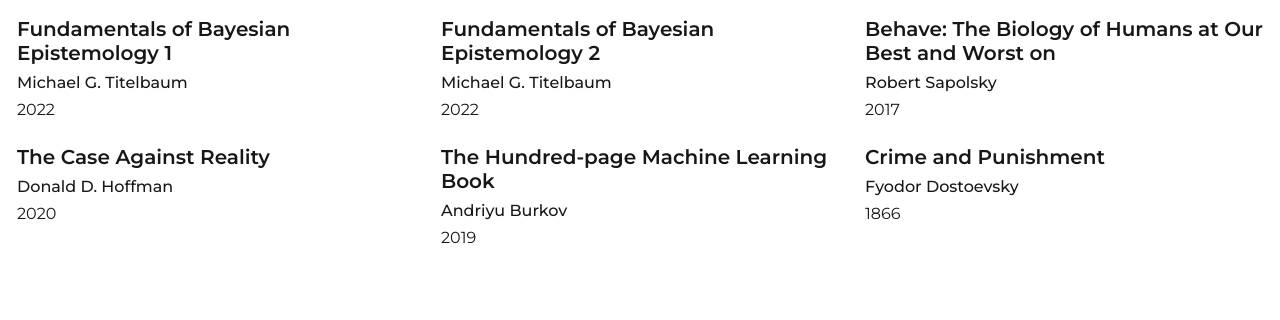
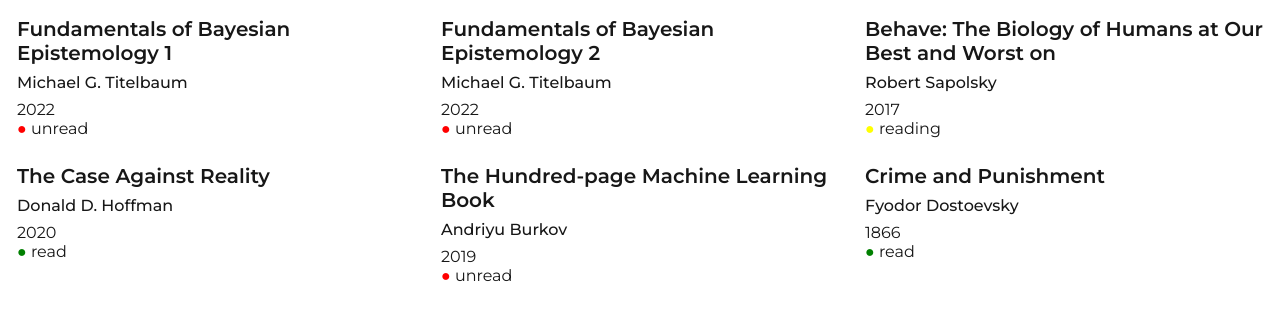
Before and after one commit to LerkkaP/digital-bookshelf, a Next.js app: page / in a window 1280 px wide. Shown: the top 320 px of the page. Built offline with nearby package versions, Linux system fonts and the light colour scheme.

Commit message:
add statuses to books and indicate them by color

```diff
--- a/app/globals.css
+++ b/app/globals.css
@@ -46,3 +46,17 @@ body {
   font-weight: 500;
   margin: 0.5rem 0;
 }
+
+/* Book statuses */
+
+.read {
+  color: green;
+}
+
+.unread {
+  color: red;
+}
+
+.reading {
+  color: yellow;
+}
--- a/app/page.tsx
+++ b/app/page.tsx
@@ -4,7 +4,8 @@ type Book = {
   id: string,
   title: string,
   author: string,
-  published: number
+  published: number,
+  status: string
 }
 
 export default async function Page() {
@@ -19,6 +20,7 @@ export default async function Page() {
             <h2 className="book-title">{book.title}</h2>
             <h3 className="book-author">{book.author}</h3>
             <span className="book-published">{book.published}</span>
+            <div><span className={book.status}>&#9679;</span> {book.status}</div>
           </div>
         ))}
       </main>
--- a/data/books.json
+++ b/data/books.json
@@ -3,36 +3,42 @@
         "id": 1,
         "title": "Fundamentals of Bayesian Epistemology 1",
         "author": "Michael G. Titelbaum",
-        "published": "2022"
+        "published": "2022",
+        "status": "unread"
     },
     {
         "id": 2,
         "title": "Fundamentals of Bayesian Epistemology 2",
         "author": "Michael G. Titelbaum",
-        "published": "2022"
+        "published": "2022",
+        "status": "unread"
     },
     {
         "id": 3,
         "title": "Behave: The Biology of Humans at Our Best and Worst on",
         "author": "Robert Sapolsky",
-        "published": "2017"
+        "published": "2017",
+        "status": "reading"
     },
     {
         "id": 4,
         "title": "The Case Against Reality",
         "author": "Donald D. Hoffman",
-        "published": "2020"
+        "published": "2020",
+        "status": "read"
     },
     {
         "id": 5,
         "title": "The Hundred-page Machine Learning Book",
         "author": "Andriyu Burkov",
-        "published": "2019"
+        "published": "2019",
+        "status": "unread"
     },
     {
         "id": 6,
         "title": "Crime and Punishment",
         "author": "Fyodor Dostoevsky",
-        "published": "1866"
+        "published": "1866",
+        "status": "read"
     }
 ]
```
